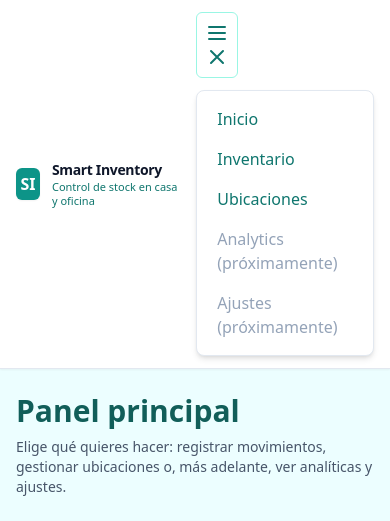
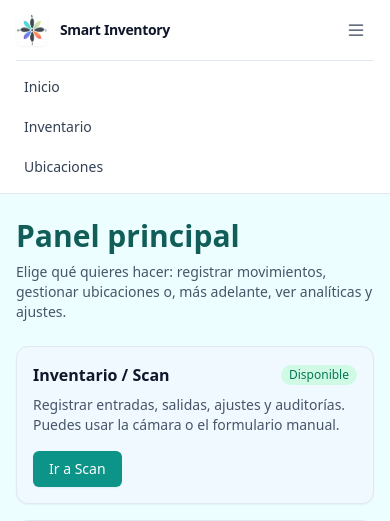
Before and after one commit to davidgc17/Smart-inventory, a Django app: page / in a window 390 px wide. Shown: the top 521 px of the page. Run offline with Django 5.2, Linux system fonts and the light colour scheme; some libraries are stand-ins or nearby versions.

Commit message:
Añadidas mejoras visuales y modo móvil

```diff
--- a/inventory/templates/inventory/Base.html
+++ b/inventory/templates/inventory/Base.html
@@ -37,88 +37,91 @@
 <body class="min-h-screen bg-cyan-50 text-slate-900 antialiased flex flex-col">
 
         <!-- Header + Navbar -->
-    <header class="bg-white border-b border-slate-200 shadow-sm">
-        <div class="max-w-5xl mx-auto px-4 py-3 flex items-center justify-between gap-4">
+    <header class="bg-white border-b border-slate-200">
+        <div x-data="{ open: false }" class="max-w-5xl mx-auto px-4">
+
+            <!-- Fila principal (branding + nav escritorio + botón móvil) -->
+            <div class="py-3 flex items-center justify-between gap-4">
 
                 <!-- Branding -->
                 <div class="flex items-center gap-3">
-                <div class="h-8 w-8 rounded-md bg-teal-600 text-white flex items-center justify-center font-semibold shadow-sm">
-                    SI
-                </div>
-                <div class="flex flex-col leading-tight">
-                    <p class="text-sm font-semibold tracking-tight text-slate-900">
+                    <img src="{% static 'img/logopeq.png' %}"
+                        alt="Logo Smart Inventory"
+                        class="h-8 w-8 rounded-md shadow-sm object-contain" />
+
+                    <p class="text-sm font-semibold tracking-tight">
                         Smart Inventory
                     </p>
-                    <p class="text-[11px] text-teal-700">
-                        Control de stock en casa y oficina
-                    </p>
-                </div>
                 </div>
 
                 <!-- Navbar escritorio -->
                 <nav class="hidden md:flex items-center gap-4 text-sm font-medium">
                     <a href="{% url 'home' %}"
-                   class="px-2 py-1 rounded-lg hover:bg-teal-50 text-teal-700">
+                    class="px-2 py-1 rounded-lg hover:bg-slate-100 text-slate-700">
                         Inicio
                     </a>
                     <a href="{% url 'scan' %}"
-                   class="px-2 py-1 rounded-lg hover:bg-teal-50 text-teal-700">
+                    class="px-2 py-1 rounded-lg hover:bg-slate-100 text-slate-700">
                         Inventario
                     </a>
                     <a href="{% url 'locations-manager' %}"
-                   class="px-2 py-1 rounded-lg hover:bg-teal-50 text-teal-700">
+                    class="px-2 py-1 rounded-lg hover:bg-slate-100 text-slate-700">
                         Ubicaciones
                     </a>
                 </nav>
 
-            <!-- Toggle móvil -->
-            <div class="md:hidden" x-data="{ open: false }">
-                <button @click="open = !open"
-                        class="p-2 rounded-md border border-teal-200 text-teal-700 hover:bg-teal-50">
-                    <!-- Icono hamburguesa -->
-                    <svg x-show="!open" xmlns="http://www.w3.org/2000/svg" class="h-6 w-6" fill="none"
-                         viewBox="0 0 24 24" stroke="currentColor">
-                        <path stroke-linecap="round" stroke-linejoin="round" stroke-width="2"
+                <!-- Botón menú móvil -->
+                <button
+                    type="button"
+                    class="md:hidden inline-flex items-center justify-center rounded-md p-2
+                        text-slate-700 hover:bg-slate-100 focus:outline-none
+                        focus:ring-2 focus:ring-teal-500"
+                    @click="open = !open"
+                    :aria-expanded="open.toString()"
+                >
+                    <span class="sr-only">Abrir menú</span>
+                    <svg xmlns="http://www.w3.org/2000/svg"
+                        class="h-5 w-5"
+                        fill="none"
+                        viewBox="0 0 24 24"
+                        stroke="currentColor">
+                        <path stroke-linecap="round" stroke-linejoin="round"
+                            stroke-width="1.5"
                             d="M4 6h16M4 12h16M4 18h16" />
-                    </svg>
-
-                    <!-- Icono cerrar -->
-                    <svg x-show="open" xmlns="http://www.w3.org/2000/svg" class="h-6 w-6" fill="none"
-                         viewBox="0 0 24 24" stroke="currentColor">
-                        <path stroke-linecap="round" stroke-linejoin="round" stroke-width="2"
-                              d="M6 18L18 6M6 6l12 12" />
                     </svg>
                 </button>
 
-                <!-- Menú desplegable -->
-                <div x-show="open" x-transition
-                     class="mt-3 space-y-2 bg-white border border-slate-200 rounded-lg p-3 shadow-md">
+            </div> <!-- cierre fila -->
 
+            <!-- Menú móvil -->
+            <nav
+                class="md:hidden border-t border-slate-200 bg-white"
+                x-show="open"
+                x-transition
+            >
+                <div class="py-2 flex flex-col gap-1 text-sm font-medium">
                     <a href="{% url 'home' %}"
-                       class="block px-2 py-1 rounded-lg hover:bg-teal-50 text-teal-700">
+                    class="block px-2 py-2 rounded-lg hover:bg-slate-100 text-slate-700"
+                    @click="open = false">
                         Inicio
                     </a>
                     <a href="{% url 'scan' %}"
-                       class="block px-2 py-1 rounded-lg hover:bg-teal-50 text-teal-700">
+                    class="block px-2 py-2 rounded-lg hover:bg-slate-100 text-slate-700"
+                    @click="open = false">
                         Inventario
                     </a>
                     <a href="{% url 'locations-manager' %}"
-                       class="block px-2 py-1 rounded-lg hover:bg-teal-50 text-teal-700">
+                    class="block px-2 py-2 rounded-lg hover:bg-slate-100 text-slate-700"
+                    @click="open = false">
                         Ubicaciones
                     </a>
+                </div>
+            </nav>
 
-                    <!-- Futuro -->
-                    <span class="block px-2 py-1 rounded-lg text-slate-400 cursor-not-allowed">
-                        Analytics (próximamente)
-                    </span>
-                    <span class="block px-2 py-1 rounded-lg text-slate-400 cursor-not-allowed">
-                        Ajustes (próximamente)
-                    </span>
-                </div>
-            </div>
+        </div> <!-- cierre x-data -->
+    </header>
 
-        </div>
-    </header>
+
 
     <!-- CONTENIDO -->
     <main class="flex-1 py-6">
--- a/requirements.txt
+++ b/requirements.txt
@@ -8,3 +8,4 @@ qrcode[pil]>=7.4
 numpy>=1.26
 scikit-learn>=1.5
 psycopg[binary]>=3.2
+django.extensions
```
Also changed, not shown: static/css/output.css (+18 -0 lines), imgs/logo si3.png (added), imgs/logopeq.png (added), static/img/logopeq.png (added). Lines whose indentation alone changed are shown as unchanged.
